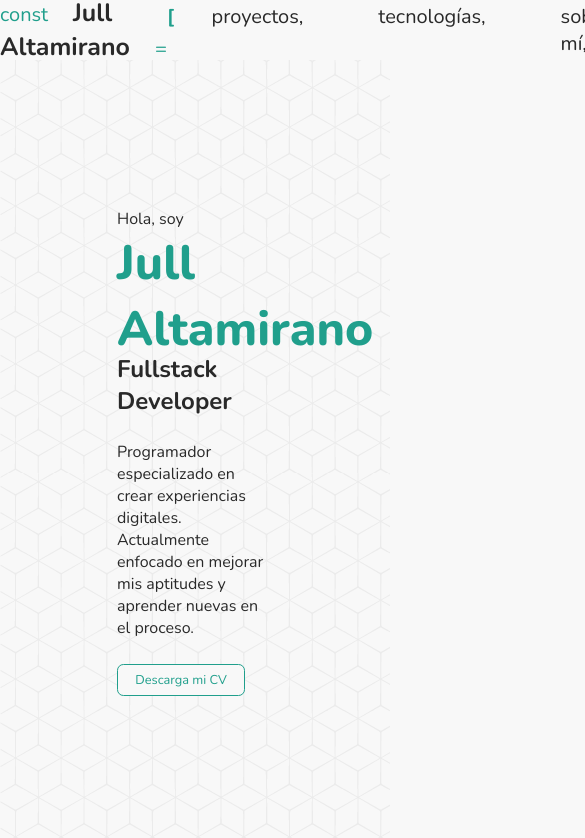
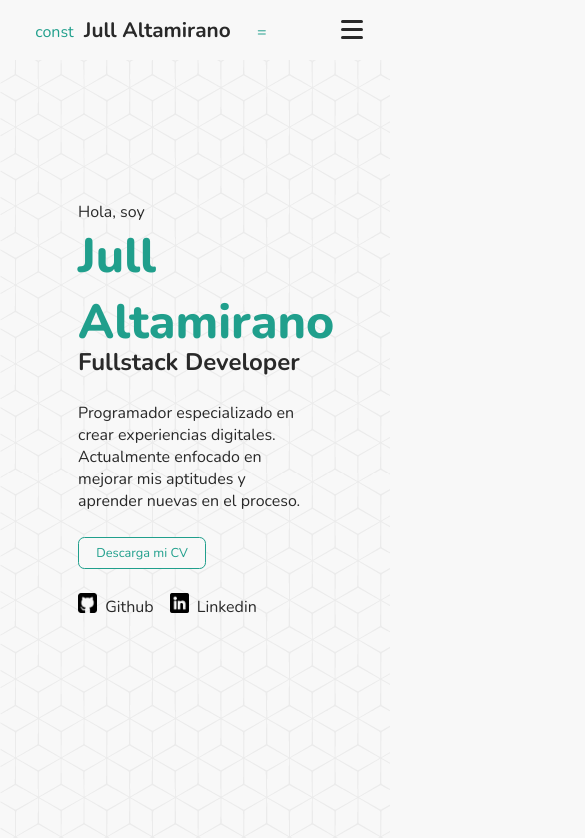
Before and after one commit to jullaltamirano/portfolio, a website: page index.html in a window 390 px wide. Shown: the top 838 px of the page, 585 px wide, since content can reach past the window. Drawn offline with nearby package versions, Linux system fonts and the light colour scheme.

Commit message:
Responsive Nav

```diff
--- a/index.html
+++ b/index.html
@@ -1,5 +1,5 @@
 <!DOCTYPE html>
-<html lang="en">
+<html lang="en" class="light">
 <head>
     <meta charset="UTF-8">
     <meta http-equiv="X-UA-Compatible" content="IE=edge">
@@ -8,15 +8,21 @@
     <link rel="preconnect" href="https://fonts.googleapis.com">
     <link rel="preconnect" href="https://fonts.gstatic.com" crossorigin>
     <link href="https://fonts.googleapis.com/css2?family=Nunito:ital,wght@0,200;0,300;0,400;0,500;0,600;0,700;0,800;0,900;0,1000;1,200;1,300;1,400;1,500;1,600;1,700;1,800;1,900;1,1000&display=swap" rel="stylesheet">
-    <script src="./scripts/scripts.js"></script>
     <title>Jull Altamirano Dev</title>
 </head>
-<body class="">
-    <nav>
-        <div>
+<body>
+    <nav id="nav" style="top: 0em">
+        <div class="logo_menu_container">
+            <div class="title_container">
                 <span class="title_1">const</span><span class="title_2"><b><a href="#">Jull Altamirano</a></b></span><span class="title_1">=</span>
+                <button class="ham_button">
+                    <span class="bar bar1"></span>
+                    <span class="bar bar2"></span>
+                    <span class="bar bar3"></span>
+                </button>
             </div>
-        <div class="menu_container">
+            <div class="menu_container1">
+                <div class="menu_container" style="top: -213px">
                     <span class="title_1"><b>[</b></span>
                     <ul>
                         <li><a href="#projects">proyectos,</a></li>
@@ -26,6 +32,10 @@
                     </ul>
                     <span class="title_1"><b>]</b></span>
                 </div>
+                <!-- <button><img src="./src/dia-y-noche.png" id="dark_light"></button> -->
+            </div>
+        </div>
+
     </nav>
     <section class="home_container" id="home">
         <div>
@@ -34,6 +44,10 @@
             <h2>Fullstack Developer</h2>
             <span>Programador especializado en crear experiencias digitales. Actualmente enfocado en mejorar mis aptitudes y aprender nuevas en el proceso. </span>
             <button onclick="window.open('./src/Jull Pariamachi Altamirano - CV - Full Stack Developer.pdf')">Descarga mi CV</button>
+            <div class="rrss_container">
+                <a href="https://github.com/jullaltamirano" target="_blank"><img src="./src/github.png" class="svg"/>Github</a>
+                <a href="https://www.linkedin.com/in/jull-altamirano/" target="_blank"><img src="./src/linkedin.png" class="svg"/>Linkedin</a>
+            </div>
         </div>
     </section>
     <section class="project_container" id="projects">
@@ -44,7 +58,7 @@
                 <div class="deploy_container">
                     <img src="./src/app_img/csgo-app.jpg" class="deploy_img"/>
                     <a href="https://app-csgo.vercel.app/" class="deploy_hover">
-                        <span>Deploy</span>
+                        <span>Ver Proyecto</span>
                     </a>
                 </div>
                 <div class="text_container">
@@ -63,7 +77,7 @@
                 <div class="deploy_container">
                     <img src="./src/app_img/reaction-app.jpg" class="deploy_img"/>
                     <a href="https://reaction-app.vercel.app/" class="deploy_hover">
-                        <span>Deploy</span>
+                        <span>Ver Proyecto</span>
                     </a>
                 </div>
                 <div class="text_container">
@@ -136,5 +150,8 @@
             <a href="https://www.linkedin.com/in/jull-altamirano/" target="_blank"><img src="./src/linkedin_blanco.png" class="svg"/>Linkedin</a>
         </div>
     </footer>
+    <script src="./scripts/scripts.js"></script>
+    <script src="./scripts/scroll.js"></script>
+    <script src="./scripts/ham_menu.js"></script>
 </body>
 </html>
--- /dev/null
+++ b/scripts/ham_menu.js
@@ -0,0 +1,14 @@
+let $ham_menu = document.querySelector('.menu_container')
+let $ham_button = document.querySelector('.ham_button')
+
+$ham_button.addEventListener('click', () => {
+    if($ham_menu.style.top === '-213px'){
+        return $ham_menu.style.top = '60px'
+    }
+    if($ham_menu.style.top === '60px'){
+        return $ham_menu.style.top = '-213px'
+    }
+})
+
+console.log($ham_menu)
+console.log($ham_button)
--- /dev/null
+++ b/scripts/scroll.js
@@ -0,0 +1,16 @@
+let posicionInicial = window.pageYOffset
+let $nav = document.getElementById('nav')
+let $hamb_menu = document.querySelector('.menu_container')
+
+window.addEventListener('scroll', () => {
+    let posicionActual = window.pageYOffset
+
+    if(posicionInicial >= posicionActual){
+        $nav.style.top = '0em'
+    } else {
+        $nav.style.top = '-3.75em'
+        $hamb_menu.style.top = '-213px'
+    }
+
+    posicionInicial = posicionActual
+})
--- a/styles/style.css
+++ b/styles/style.css
@@ -13,7 +13,7 @@
     --white: rgb(248, 248, 248);
 }
 
-html {
+.light {
     background-color: var(--white);
 }
 
@@ -40,6 +40,16 @@ nav {
     justify-content: space-evenly;
     width: 100%;
     height: 3.75em;
+    position: fixed;
+    transition: 0.4s;
+    z-index: 200;
+}
+
+.logo_menu_container {
+    display: flex;
+    align-items: center;
+    justify-content: space-evenly;
+    width: 100%;
 }
 
 .title_1 {
@@ -54,19 +64,62 @@ nav {
 
 .menu_container {
     display: flex;
+}
 
+.menu_container1 {
+    display: flex;
 }
 
 .menu_container ul {
     display: flex;
     flex-direction: row;
+    justify-content: space-evenly;
     list-style: none;
+    width: 50vw;
 }
 
 .menu_container ul li {
     font-size: 1.25em;
-    padding: 0px 1.875em;
 }
+
+.menu_container ul a:hover {
+    border-bottom: 1px solid var(--green);
+}
+
+.menu_container button {
+    background-color: rgba(0,0,0,0);
+    border: 0px;
+    cursor: pointer;
+    margin-left: 2em;
+    transition: 0.3s;
+}
+
+.menu_container button:hover {
+    transform: scale(1.05);
+    transition: 0.3s;
+}
+
+#dark_light {
+    width: 2.5em;
+}
+
+.ham_button {
+    background-color: transparent;
+    border: none;
+    margin: 0px;
+    padding: 0px;
+    cursor: pointer;
+}
+
+.bar {
+    display: none;
+    background-color: var(--black);
+    height: 3px;
+    width: 22px;
+    margin: 5px auto;
+    border-radius: 2px;
+}
+
 
 /* ! home - 1ra seccion */
 
@@ -74,7 +127,7 @@ nav {
     display: flex;
     justify-content: center;
     align-items: center;
-    height: 93vh;
+    height: 100vh;
     width: 60vw;
 }
 
@@ -117,7 +170,22 @@ nav {
 
 .home_container div button:hover {
     transform: scale(1.05);
-    transition: 0.3s;;
+    transition: 0.3s;
+}
+
+.rrss_container {
+    padding: 1.5em 0em;
+    display: flex;
+    flex-direction: row !important;
+    justify-content: flex-start !important;
+}
+
+.rrss_container img {
+    margin-right: 0.5em;
+}
+
+.rrss_container a {
+    margin-right: 1em !important;
 }
 
 /* ! proyectos */
@@ -376,6 +444,8 @@ form button:hover {
 
 .logo_container {
     padding: 1em 0em;
+    display: flex;
+    flex-direction: row !important;
 }
 
 .logo_container img{
@@ -385,6 +455,163 @@ form button:hover {
 
 /* !Dark Mode */
 
-.dark_body {
+.dark {
     background-color: var(--black);
 }
+
+@media (max-width: 1023px){
+
+    /* ! Nav  */
+
+    .title_1 {
+        font-size: 1em;
+    }
+
+    .title_2 {
+        font-size: 1.3em;
+        padding: 0px 0.5em;
+    }
+
+    .menu_container ul {
+        width: 50vw;
+    }
+
+    .menu_container ul li {
+        font-size: 1em;
+    }
+
+    /* ! home - 1ra seccion */
+
+    .home_container {
+        height: 100vh;
+        width: 80vw;
+    }
+
+    .home_container div {
+        width: 60vw;
+    }
+
+    /* ! proyectos */
+
+    .project_container {
+        width: 80vw;
+    }
+
+    .project_container h2 {
+        font-size: 1.7em;
+    }
+
+    /* ! tecnologías */
+
+    .skills_container {
+        width: 80vw;
+    }
+
+    .skills_container h2 {
+        font-size: 1.7em;
+    }
+
+    /* ! sobre mí */
+
+    .about_container {
+        width: 80vw;
+    }
+
+    .about_container h2 {
+        font-size: 1.7em;
+    }
+
+    .about_container span {
+        font-size: 1.1em;
+    }
+
+    /* ! contacto */
+
+    .contact_container {
+        width: 80vw;
+    }
+
+    .contact_container h2 {
+        font-size: 1.7em;
+    }
+
+    input {
+        width: 60vw;
+    }
+
+}
+
+@media (max-width: 800px){
+
+    /* ! Nav  */
+
+    #nav {
+        align-items: flex-start;
+        height: 3.75em;
+    }
+
+    .title_1 {
+        padding: 0.3em 0em;
+        padding-left: 1em;
+        font-size: 1em;
+    }
+
+    .title_2 {
+        font-size: 1.3em;
+        padding: 0px 0.5em;
+    }
+
+    .ham_button {
+        position:absolute;
+        top: 1.1em;
+        right: 2em;
+    }
+
+    .bar {
+        display: block;
+    }
+
+    .logo_menu_container {
+        flex-direction: column;
+        align-items: flex-start;
+        justify-content: flex-start;
+        width: 100%;
+    }
+
+    .title_container {
+        padding: 1em 1.2em;
+        background-color: var(--white);
+        width: 100%;
+        z-index: 100;
+    }
+
+    .menu_container {
+        position: fixed;
+        flex-direction: column;
+        align-items: center;
+        background-color: var(--white);
+        padding: 0px;
+        margin: 0px;
+        width: 100vw;
+        transition: 0.5s;
+    }
+
+    .top {
+        top: -213px;
+        transition: 0.5s;
+    }
+
+    .menu_container ul {
+        flex-direction: column;
+        justify-content: center;
+        width: 100%;
+    }
+
+    .menu_container ul li {
+        font-weight: 600;
+        padding: 0.5em 0em;
+        background-color: var(--white);
+        text-align: center;
+        width: 100%;
+    }
+}
```
Also changed, not shown: src/dia-y-noche.png (added). Lines whose indentation alone changed are shown as unchanged.
